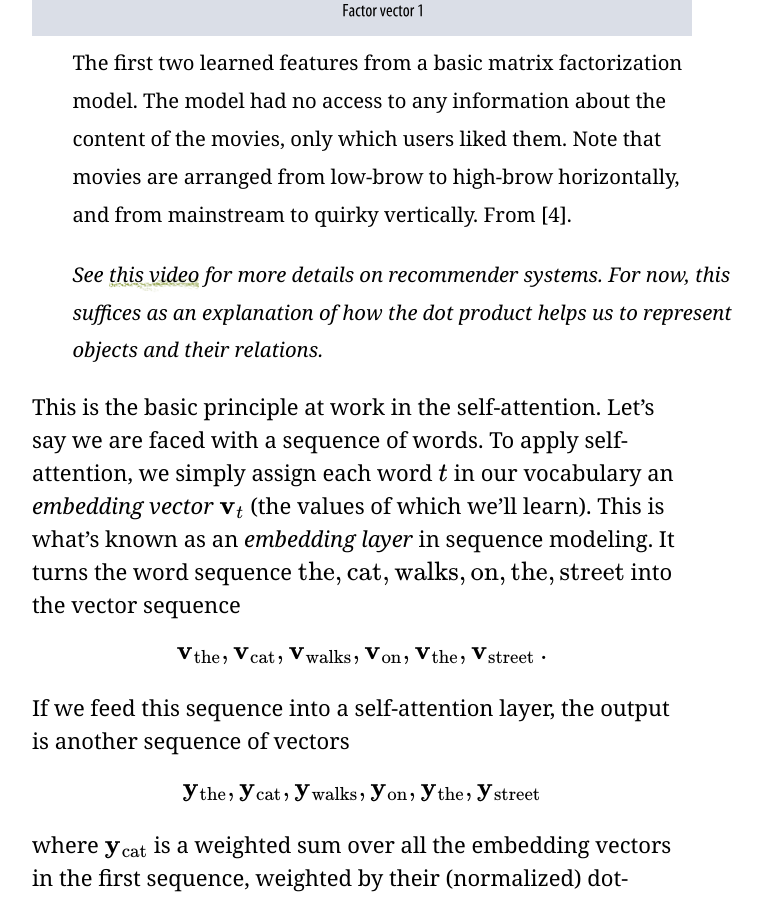
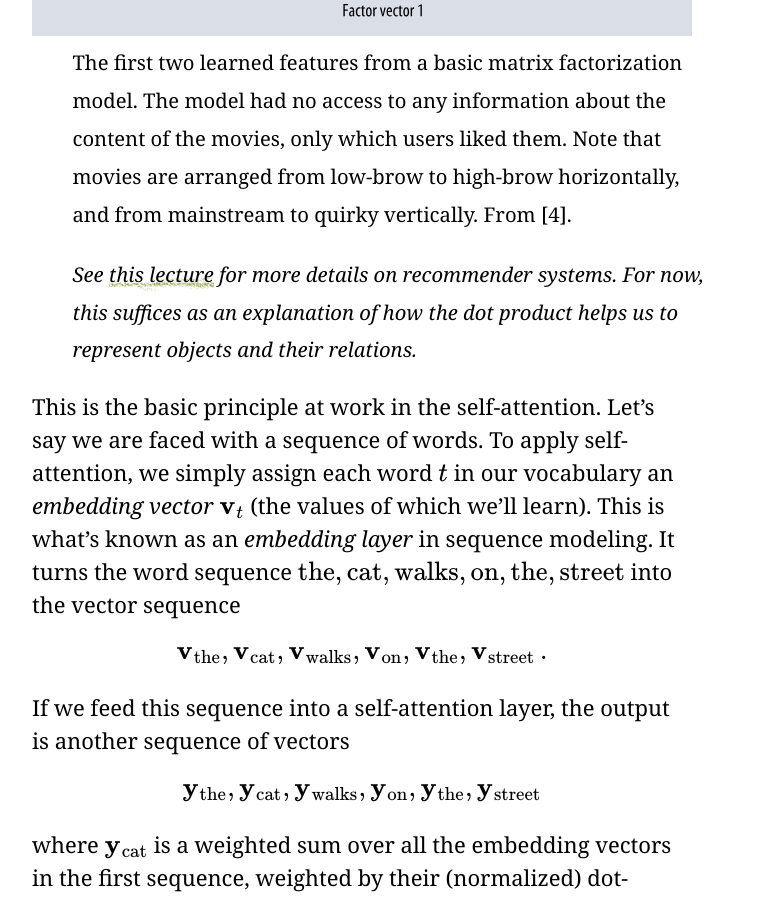
Before and after one commit to pbloem/peterbloem.nl, a Jekyll site: the page built from blog/transformers.md, in a window 1280 px wide and 900 px high, scrolled down 5026 px. Shown: the whole window, without its empty margins (278-1041 px from the left). Built offline with Jekyll 4.4.1, drawn with Linux system fonts in a browser that asks for light colours; nearby versions of some CDN libraries; some web fonts are replaced; our own code applies the rules of GitHub Pages for plain Markdown files; formulas are drawn with MathJax 3.

Commit message:
Change links to MLVU lectures.

```diff
--- a/blog/transformers.md
+++ b/blog/transformers.md
@@ -20,7 +20,7 @@
 Transformers are a very exciting family of machine learning architectures. Many good tutorials exist (e.g. [1, 2]) but in the last few years, transformers have mostly become simpler, so that it is now much more straightforward to explain how modern architectures work. This post is an attempt to explain directly how modern transformers work, and why, without some of the historical baggage.
 </aside>
 
-I will assume a basic understanding of neural networks and backpropagation. If you'd like to brush up, [this lecture](https://www.youtube.com/playlist?list=PLCof9EqayQgs-MP4aQQ-2teemZANWKBjh) will give you the basics of neural networks and [this one](https://www.youtube.com/playlist?list=PLCof9EqayQgvCGzTPoRXPEYUWvFl8Cj71) will explain how these principles are applied in modern deep learning systems.
+I will assume a basic understanding of neural networks and backpropagation. If you'd like to brush up, [this lecture](https://mlvu.github.io/lecture06/) will give you the basics of neural networks and [this one](https://mlvu.github.io/lecture07/) will explain how these principles are applied in modern deep learning systems.
 
 A [working knowledge of Pytorch](https://pytorch.org/tutorials/beginner/deep_learning_60min_blitz.html) is required to understand the programming examples, but these can also be safely skipped.
 
@@ -89,7 +89,7 @@
 </figcaption>
 </figure>
 
-<aside>See <a href="https://youtu.be/xy-4lLaIgZs">this video</a> for more details on recommender systems. For now, this suffices as an explanation of how the dot product helps us to represent objects and their relations.</aside>
+<aside>See <a href="https://mlvu.github.io/lecture12/">this lecture</a> for more details on recommender systems. For now, this suffices as an explanation of how the dot product helps us to represent objects and their relations.</aside>
 
 This is the basic principle at work in the self-attention. Let's say we are faced with a sequence of words. To apply self-attention, we simply assign each word \\(\bc{t}\\) in our vocabulary an _embedding vector_ \\(\v_\bc{t}\\) (the values of which we'll learn). This is what's known as an <em>embedding layer</em> in sequence modeling. It turns the word sequence
 $$\bc{\text{the}}, \bc{\text{cat}}, \bc{\text{walks}}, \bc{\text{on}}, \bc{\text{the}}, \bc{\text{street}}$$
```
